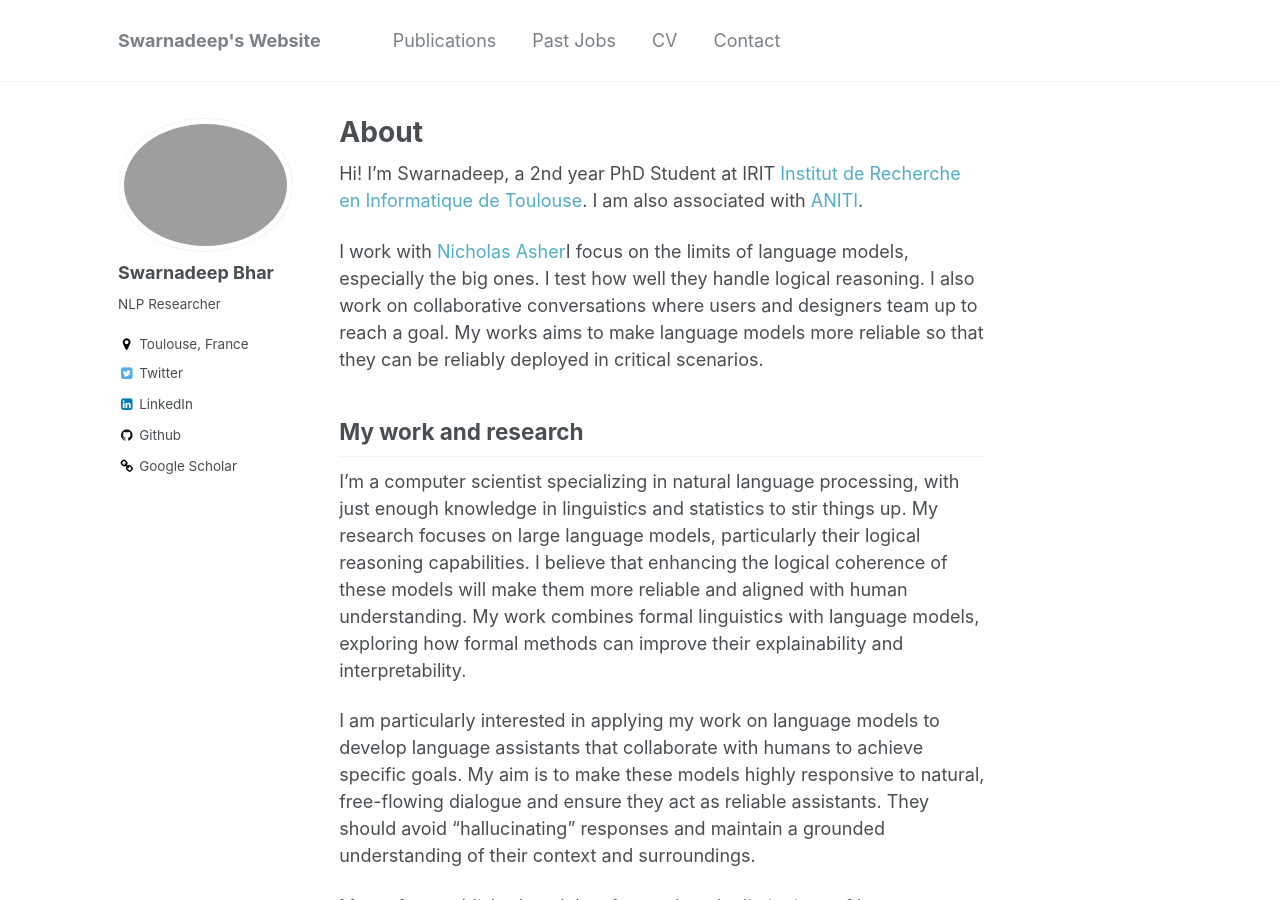
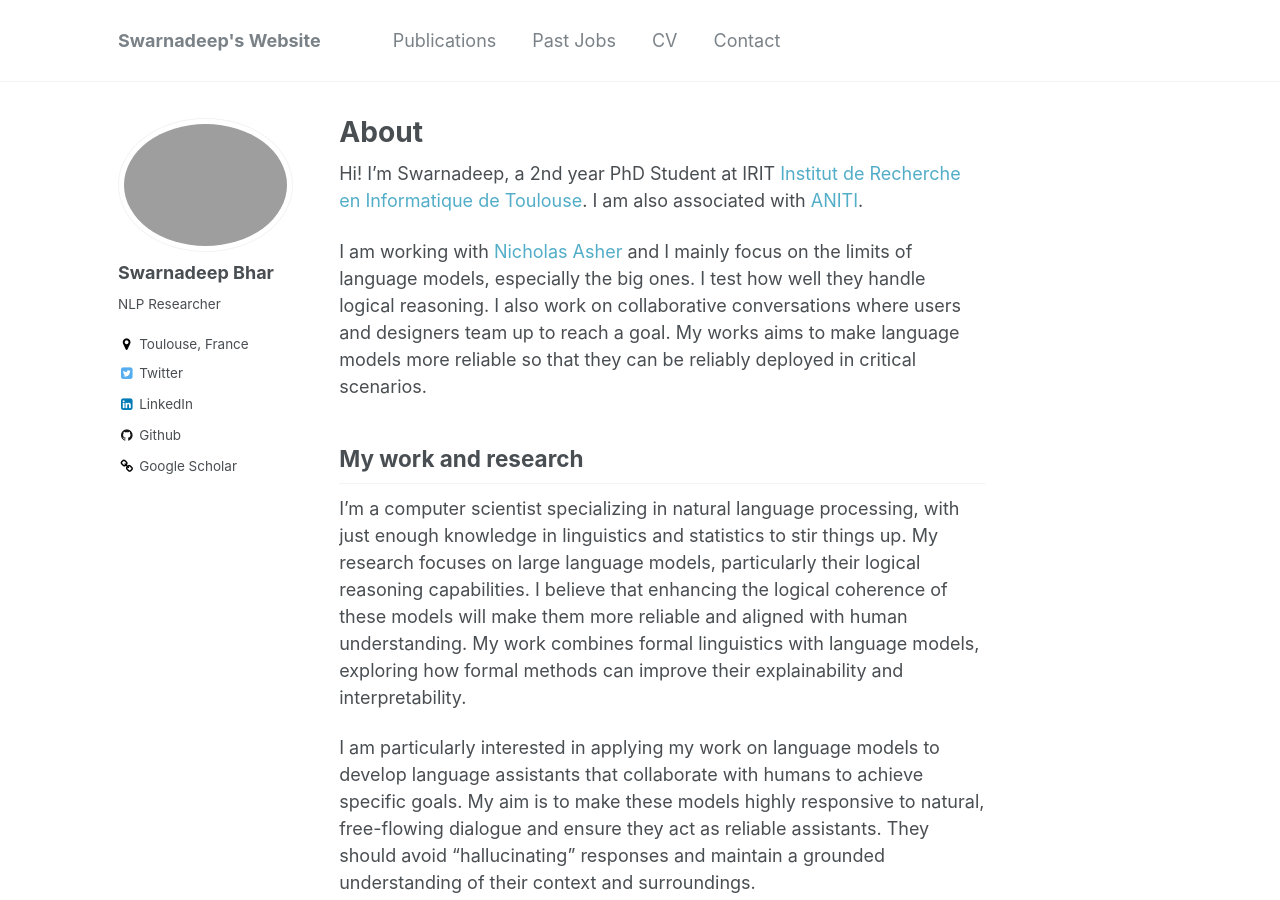
Before and after one commit to swarnadeep8597/swarnadeep8597.github.io, a Jekyll site: the page built from _pages/about.md, in a window 1280 px wide and 900 px high. Built offline with Jekyll 4.4.1, drawn with Linux system fonts in a browser that asks for light colours.

Commit message:
made space asher

```diff
--- a/_pages/about.md
+++ b/_pages/about.md
@@ -11,7 +11,7 @@ redirect_from:
 
 Hi! I’m Swarnadeep, a 2nd year PhD Student at IRIT [Institut de Recherche en Informatique de Toulouse](https://www.irit.fr/en/home/). I am also associated with [ANITI](https://aniti.univ-toulouse.fr/en/).
 
-I work with [Nicholas Asher](https://www.irit.fr/~Nicholas.Asher/)I focus on the limits of language models, especially the big ones. I test how well they handle logical reasoning. I also work on collaborative conversations where users and designers team up to reach a goal. My works aims to make language models more reliable so that they can be reliably deployed in critical scenarios.
+I am working with [Nicholas Asher](https://www.irit.fr/~Nicholas.Asher/) and I mainly focus on the limits of language models, especially the big ones. I test how well they handle logical reasoning. I also work on collaborative conversations where users and designers team up to reach a goal. My works aims to make language models more reliable so that they can be reliably deployed in critical scenarios.
 
 
 ## My work and research
```
